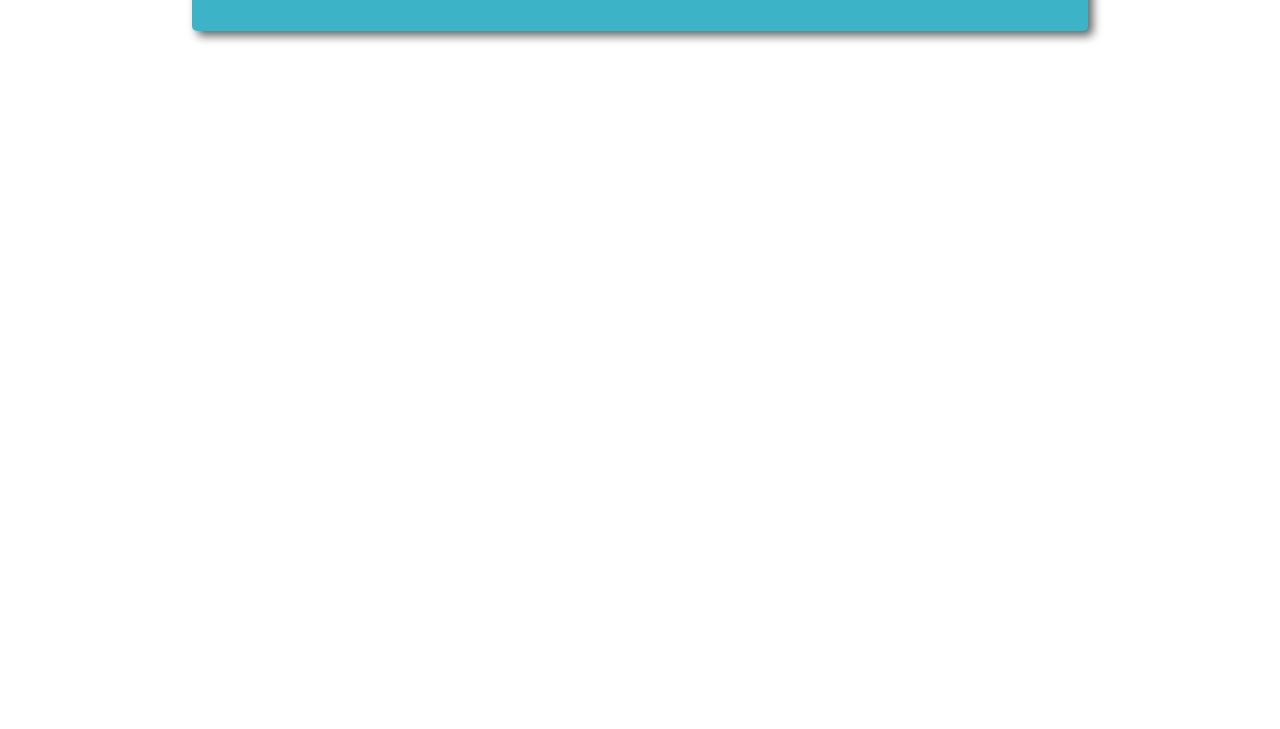
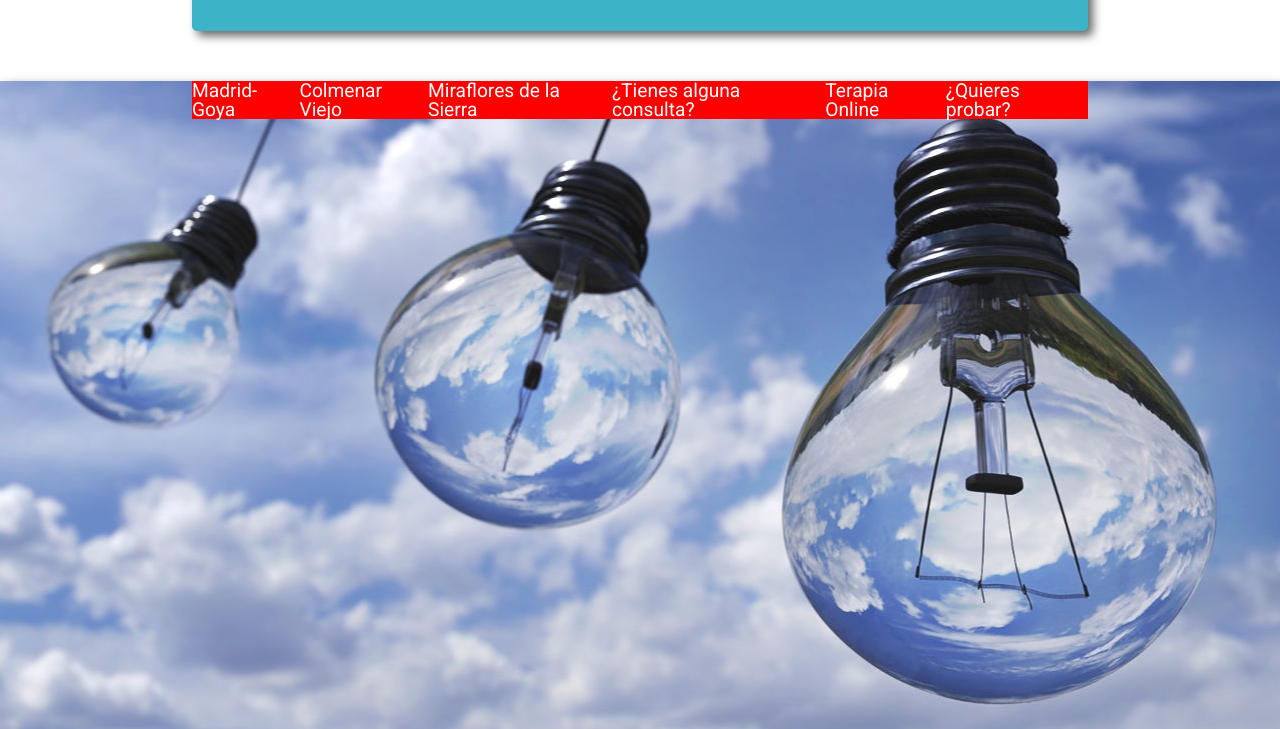
Before and after one commit to manolomaroto/nuevawebirene, a plain HTML site: page index.html in a window 1280 px wide. Shown: the part 187-916 px from the top of the page. Before the commit the page ends 800 px from the top, so only its background shows below. Drawn offline with Linux system fonts and the light colour scheme.

Commit message:
feat: added image and texts to index

```diff
--- a/css/styles.css
+++ b/css/styles.css
@@ -53,3 +53,28 @@ body {
 .nav-links li {
 	margin-top: 35px;
 }
+
+.lights-sky{
+	background-image: url('../img/light-bulb.jpg');
+	width: 100%;
+	height: 648px;
+	max-width: 1400px;
+    background-position: center;
+	background-size: cover;
+	background-repeat: no-repeat;
+	margin: 0 auto;
+	background-color: var(--main-color);
+	margin-top: 50px;
+	box-shadow: 5px 5px 10px #666;
+}
+
+.link-cards-container {
+	display: flex;
+	text-decoration: none;
+	color: var(--font-color);
+	font-size: 1.2em;
+}
+
+.link-card {
+	background-color: red;
+}
--- a/index.html
+++ b/index.html
@@ -70,7 +70,19 @@
         <li><a href="blog.html">Blog</a></li>
       </ul>
     </nav>
+
+
   </header>
+  <section class="lights-sky">
+    <nav class="link-cards-container web-width">
+      <div class="link-card">Madrid-Goya</div>
+      <div class="link-card">Colmenar Viejo</div>
+      <div class="link-card">Miraflores de la Sierra</div>
+      <div class="link-card">¿Tienes alguna consulta?</div>
+      <div class="link-card">Terapia Online</div>
+      <div class="link-card">¿Quieres probar?</div>
+    </nav>
+  </section>
 </body>
 
 </html>
```
